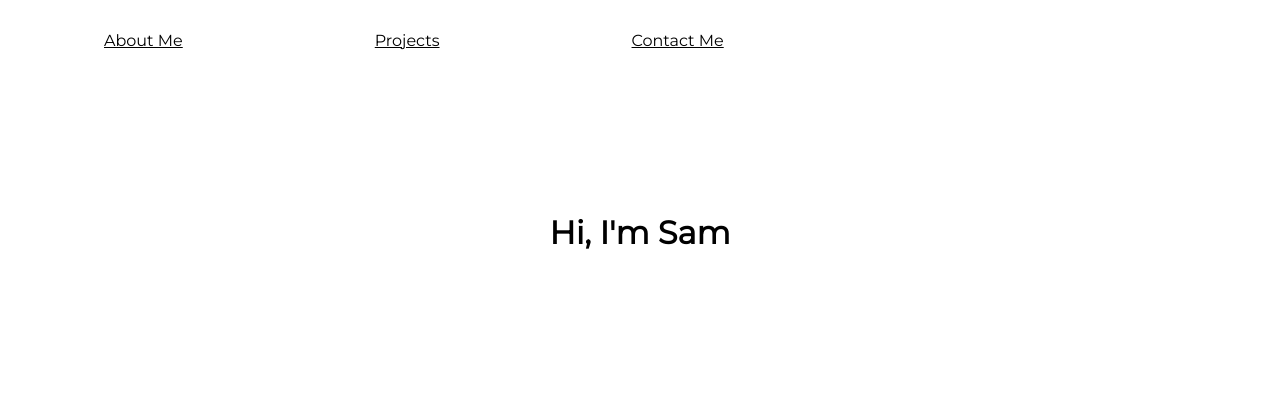
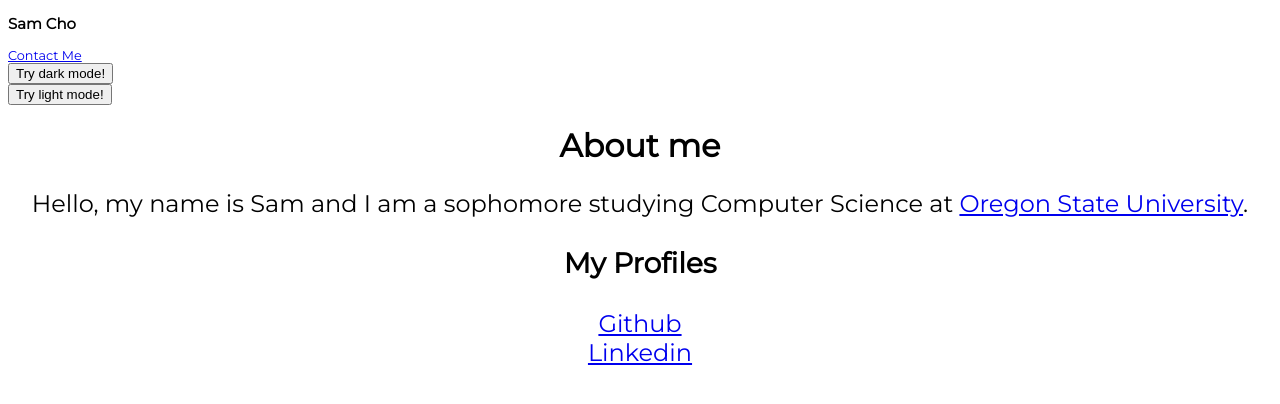
Before and after one commit to samcho8/Code, a plain HTML site: page website/index.html in a window 1280 px wide. Drawn offline with Linux system fonts and the light colour scheme.

Commit message:
finished

```diff
--- a/website/index.html
+++ b/website/index.html
@@ -6,13 +6,40 @@
         <title> Sam Cho </title>
     </head>
     <body>
-        <nav>
-            <a href = "aboutme.html"> About Me </a>
-            <a href = "projects.html"> Projects </a>
-            <a href = "contact.html"> Contact Me </a>
-        </nav>
-        <div id = "title">
-            <h1> Hi, I'm Sam </h1>
+        <div class = "card">
+            <h3> Sam Cho</h3>
+            <a href = "contact.html"> Contact Me</a>
+            <br>
+            <button type = "button" onclick = "darkMode()"> Try dark mode!</button>
+            <br>
+            <button type = "button" onclick = "lightMode()"> Try light mode!</button>
         </div>
+        <div class = "title">
+            <h1> About me </h1>
+        </div>
+        <div class = "desc">
+            <p> Hello, my name is Sam and I am a sophomore studying Computer Science at <a href = "https://oregonstate.edu/"> Oregon State University</a>.
+             </p>
+             <div>
+            <h3> My Profiles </h3>
+             </div>
+             <div>
+                <a class = "profiles" href = "https://github.com/samcho8"> Github</a>
+             </div>
+             <div>
+                <a class = "profiles" href = "www.linkedin.com/in/sung-cho-137ba1183
+                "> Linkedin</a>
+             </div>
+        </div>
+        <script>
+            function darkMode() {
+                document.body.style.backgroundColor = "#36454F";
+                document.body.style.color = "white";
+            }
+            function lightMode() {
+                document.body.style.backgroundColor = "white";
+                document.body.style.color = "black";
+            }
+            </script>
     </body>
 </html>
--- a/website/styles.css
+++ b/website/styles.css
@@ -1,26 +1,14 @@
 body {
     font-family: "Montserrat", sans-serif;
 }
-nav {
-    background-color: white;
-    width: 100%;
-    height: 4rem;
-    display: inline-flex;
-    align-items: center;
+.title {
+    /* background-color: #7CB9E8; */
+    text-align: center;
 }
-nav a {
-    color: black;
-    margin: 6em;
+.desc {
+    font-size: 1.5em;
+    text-align: center;
 }
-#title {
-    /* background-color: #7CB9E8; */
-    width: 100%;
-    height: 20rem;
-    display: flex;
-    justify-content: center;
-    align-items: center;
+.card {
+    font-size: 0.8em;
 }
-#title h1 {
-    text-align: center;
-
-}
```
Also changed, not shown: website/aboutme.html (deleted, +0 -11 lines), website/contact.html (+11 -2 lines), website/projects.html (deleted, +0 -11 lines).
